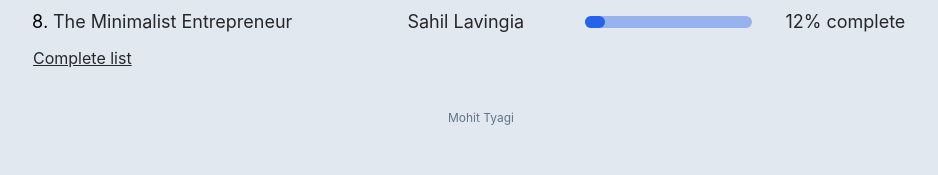
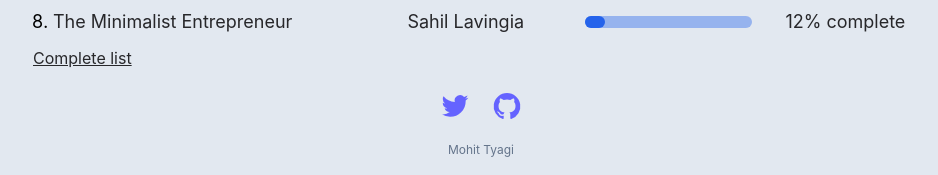
Before and after one commit to codeoholic/mohit.dev-next, a Next.js app: page / in a window 1280 px wide. Shown: the part 770-945 px from the top of the page, without its empty margins (159-1097 px from the left). Before the commit the page ends 916 px from the top, so only its background shows below. Built offline with nearby package versions, Linux system fonts and the light colour scheme.

Commit message:
feat: adding footer

```diff
--- a/components/footer/Footer.js
+++ b/components/footer/Footer.js
@@ -1,11 +1,35 @@
 import React from "react"
+import Link from "next/link"
+import Image from "next/image"
 
 const Footer = () => {
 
 	return(
 
 		<div className="bg-slate-200 dark:bg-slate-800">
-			<div className="container mx-auto max-w-3xl h-full flex justify-center py-5 items-center">
+			<div className="container mx-auto max-w-3xl h-full flex justify-center py-5 items-center flex-col">
+				<div className="flex gap-5">
+					<div className="h-8 w-8 relative">
+						<Link href="https://twitter.com/mohitdotdev" passHref target="_blank">
+							<Image
+								src="/twitter.svg"
+								alt="twitter_icon"
+								unoptimized
+								fill
+							/>
+						</Link>
+					</div>
+					<div className="h-8 w-8 relative">
+						<Link href="https://github.com/codeoholic/mohit.dev" passHref target="_blank">
+							<Image
+								src="/github.svg"
+								alt="github_icon"
+								unoptimized
+								fill
+							/>
+						</Link>
+					</div>
+				</div>
 				<div className="mt-5">
 					<p className="text-xs text-slate-500 dark:text-slate-300">Mohit Tyagi</p>
 				</div>
```
Also changed, not shown: public/github.svg (added).
